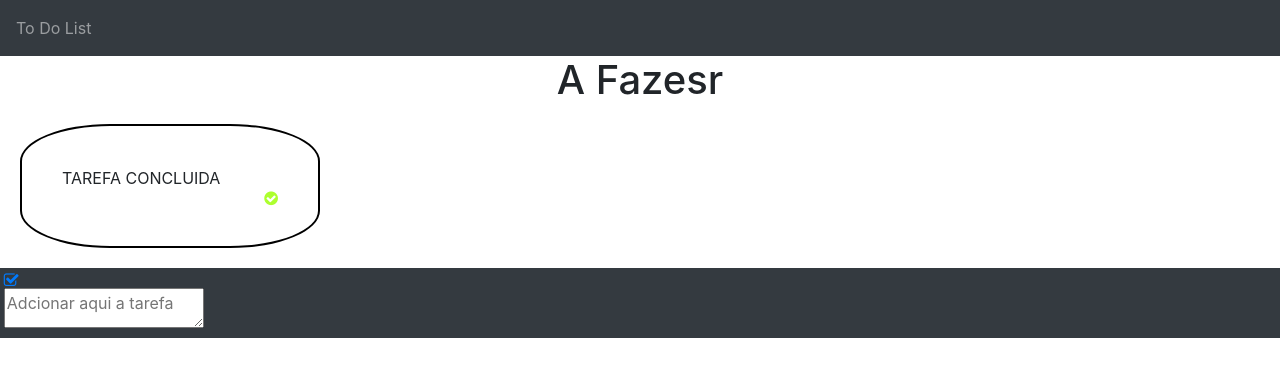
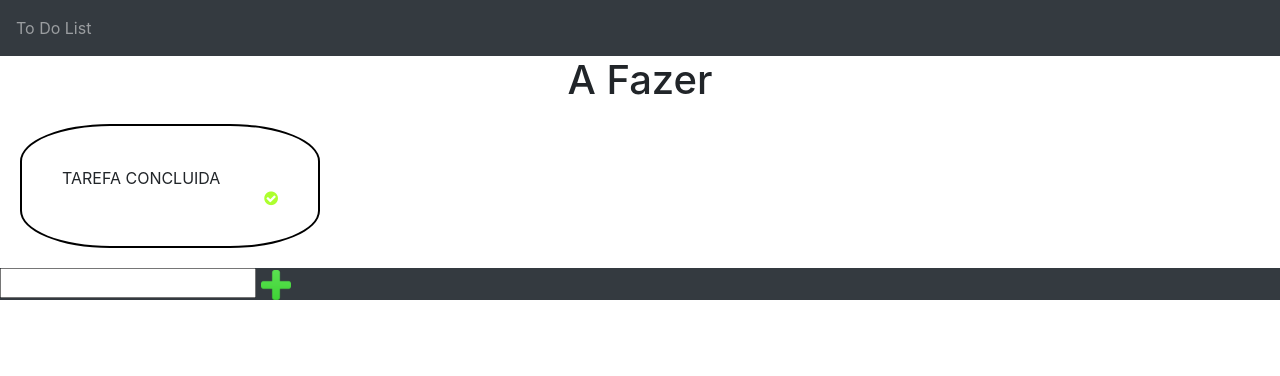
Before and after one commit to 4ZUK/toDoListRD, a plain HTML site: page index.html in a window 1280 px wide. Drawn offline with nearby package versions, Linux system fonts and the light colour scheme.

Commit message:
alterado

```diff
--- a/css/css.css
+++ b/css/css.css
@@ -14,11 +14,7 @@ div.box {
     border-radius: 30%;
 }
 
-footer{
-    width: 100vw;
-    display:flex;
-    padding: 0.3%;
-}
+
 i.fa-check-square-o{
     display:flex;
     align-items: baseline;
@@ -28,3 +24,10 @@ textarea{
     width: 200px;
     height: 40px;
 }
+
+#adctarefa{
+ display: flex;
+}
+footner{
+    position:fixed
+}
--- a/index.html
+++ b/index.html
@@ -23,7 +23,7 @@
         </nav>
     </header>
     <main>
-        <h1 align="center">A Fazesr</h1>
+        <h1 align="center">A Fazer</h1>
 
         <div class="tarefas">
             <div class="box">
@@ -31,21 +31,14 @@
                 <i class="fa fa-check-circle" aria-hidden="true"></i>
             </div>
         </div>
+    </main>
 
 
-
-
-
-
-
-
-        <footer class="bg-dark">
-            <a class="brand" href="#">
-            <i class="fa fa-check-square-o" aria-hidden="true"></i>
-                <textarea placeholder="Adcionar aqui a tarefa" required=""></textarea>
-                </i>
-            </a>
-            </nav>
+    <footer class="bg-dark navbar-dark">
+        <div id="adctarefa"></div>
+        <input type="text" id="Tarefa a fazer" />
+        <img src="./imagens/add.png" width="30px" alt="Adcionar tarefa" title="Adcionar tarefa">
+        </div>
     </footer>
 
 
```
Also changed, not shown: imagens/add.png (added). Lines whose indentation alone changed are shown as unchanged.
